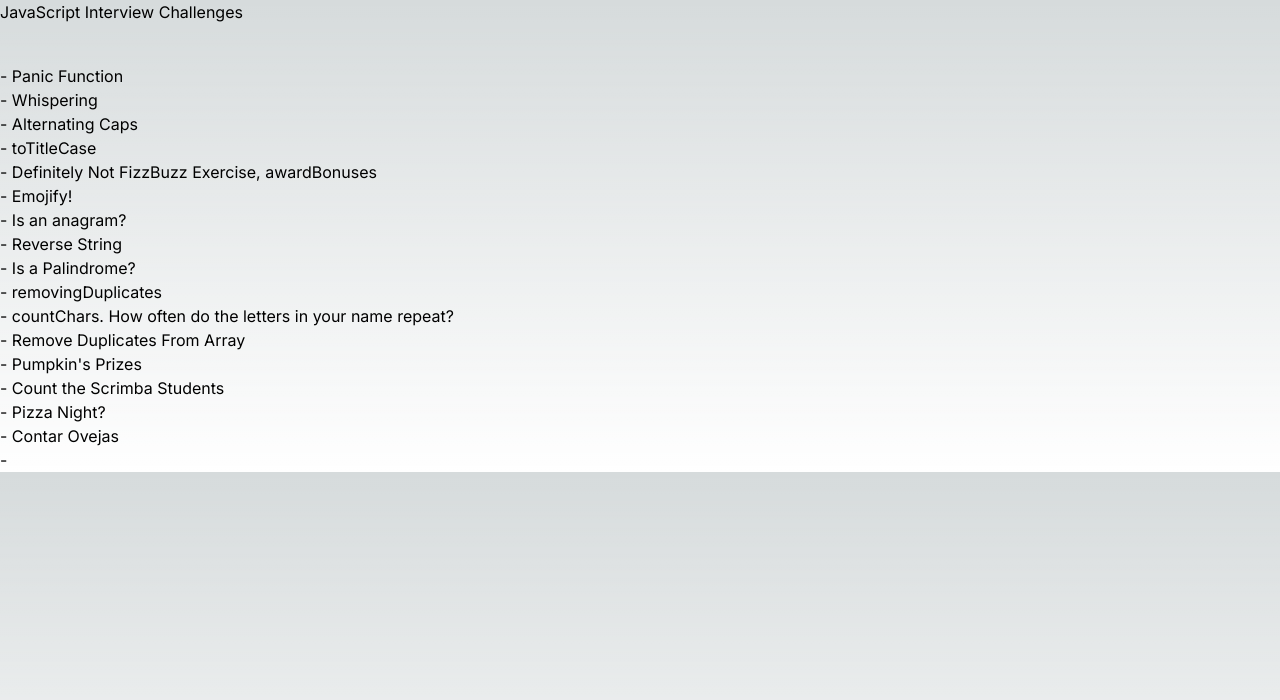
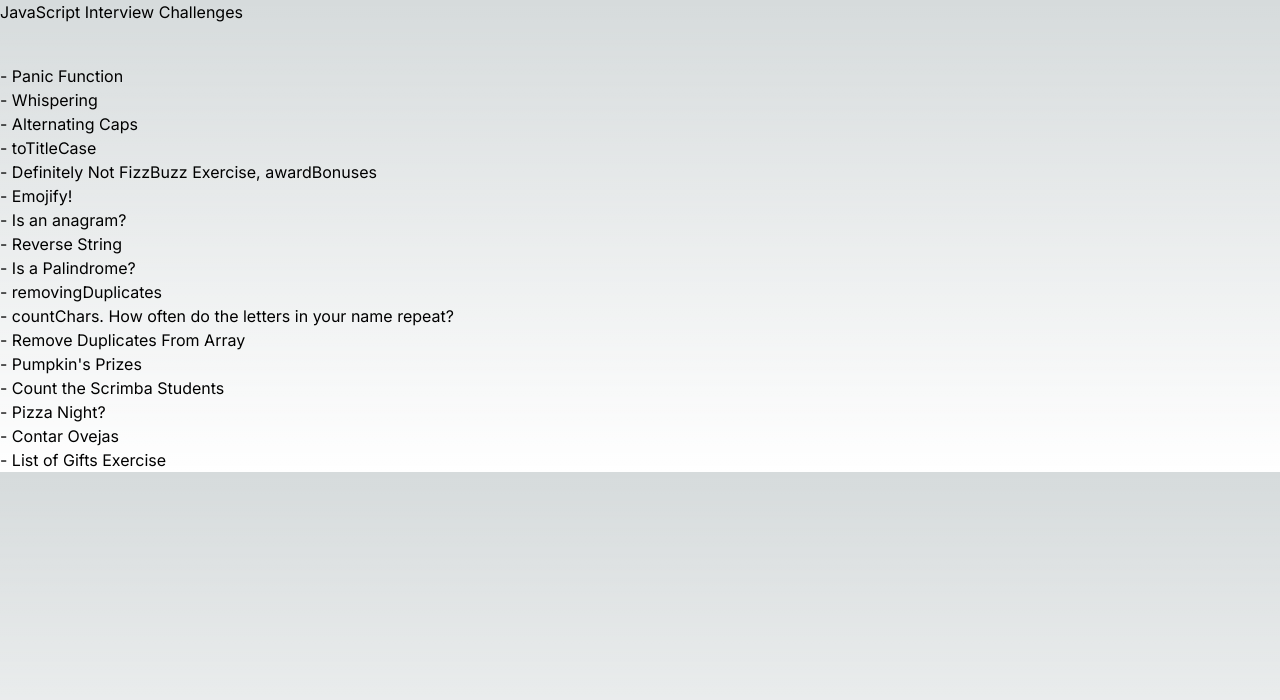
Before and after one commit to IsabelTizon/js-challenges, a Next.js app: page /scrimbaChallengesJS in a window 1280 px wide. Shown: the top 700 px of the page. Built offline with nearby package versions, Linux system fonts and the light colour scheme.

Commit message:
listGifts Object created in ChsallengeArray

```diff
--- a/src/components/arrays/challengesArray.js
+++ b/src/components/arrays/challengesArray.js
@@ -519,11 +519,11 @@ export const challenges = [
 	},
 	{
 		id: 16,
-		name: "",
-		descriptions: ["", "", "", "", "", "", "", "", ""],
+		name: "List of Gifts Exercise",
+		descriptions: ["Te ha llegado una carta ✉️ con todos los regalos que debes preparar. El tema es que es una cadena de texto y es muy difícil de leer 😱", "¡Menos mal que han puesto cada regalo separado por espacio! (aunque ten cuidado, porque al ser niños, igual han colado más espacios de la cuenta)", "Encima nos hemos dado cuenta que algunas palabras vienen con un _ delante de la palabra, por ejemplo _playstation, que significa que está tachado y no se tiene que contar.", "Ten en cuenta que los tests pueden ser más exhaustivos... 😝 ¡Cuidado con contar espacios vacíos!", "Transforma el texto a un objeto que contenga el nombre de cada regalo y las veces que aparece. Por ejemplo, si tenemos el texto:", "const carta = 'bici coche balón _playstation bici coche peluche'", "Al ejecutar el método debería devolver lo siguiente:",],
 		examples: [
-			"Example input: ''",
-			"Example output: ",
+			"Example input: const carta = 'bici coche balón _playstation bici coche peluche'",
+			"Example output: '{bici: 2, coche: 2, balón: 1,peluche: 1}'",
 			"Example input: ''",
 			"Example output: ",
 		],
```
